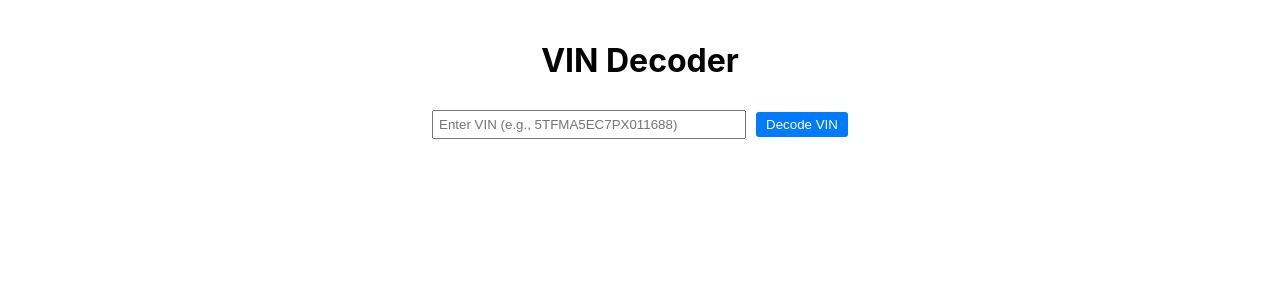
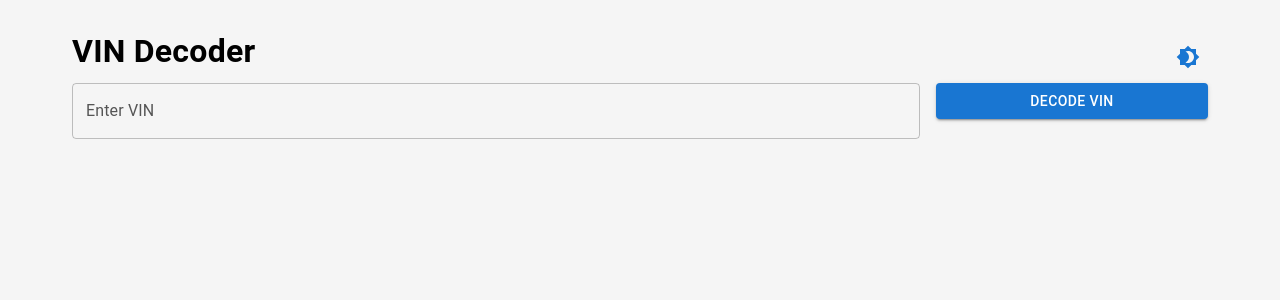
Before and after one commit to kcahrens/vin-decoder, a React (Create React App) app: page / in a window 1280 px wide. Shown: the top 300 px of the page. Built offline with nearby package versions, Linux system fonts and the light colour scheme.

Commit message:
Updated theme toggle to icon and added system dark mode detection

```diff
--- a/src/App.css
+++ b/src/App.css
@@ -1,6 +1,13 @@
 .App {
   text-align: center;
   padding: 20px;
+}
+
+.input-container {
+  display: flex;
+  justify-content: center;
+  align-items: center;
+  margin-bottom: 20px;
 }
 
 .key-fields {
@@ -10,6 +17,7 @@
   border-radius: 5px;
   background-color: #f9f9f9;
   display: inline-block;
+  width: 600px; /* Widened key details area */
 }
 
 .key-fields h2 {
@@ -21,7 +29,6 @@
   display: grid;
   grid-template-columns: repeat(2, 1fr); /* Two columns */
   gap: 10px; /* Space between items */
-  max-width: 400px; /* Limits grid width for compactness */
 }
 
 .grid-item {
@@ -30,7 +37,6 @@
 }
 
 button {
-  margin-top: 10px;
   padding: 5px 10px;
   background-color: #007bff;
   color: white;
--- a/src/App.js
+++ b/src/App.js
@@ -1,112 +1,237 @@
-import React, { useState } from 'react';
+import React, { useState, useEffect } from 'react';
+import {
+  Container,
+  TextField,
+  Button,
+  Grid,
+  Typography,
+  Paper,
+  CssBaseline,
+  ThemeProvider,
+  createTheme,
+  IconButton,
+} from '@mui/material';
+import { Brightness4, Brightness7 } from '@mui/icons-material';
 import axios from 'axios';
-import './App.css';
+
+// Define light and dark themes (unchanged)
+const lightTheme = createTheme({
+  palette: {
+    mode: 'light',
+    primary: {
+      main: '#1976d2',
+    },
+    background: {
+      default: '#f5f5f5',
+      paper: '#ffffff',
+    },
+    text: {
+      primary: '#000000',
+      secondary: '#555555',
+    },
+  },
+  typography: {
+    h4: {
+      fontSize: '2rem',
+      fontWeight: 700,
+    },
+    h5: {
+      fontSize: '1.5rem',
+      fontWeight: 500,
+    },
+    h6: {
+      fontSize: '1.25rem',
+      fontWeight: 500,
+    },
+  },
+});
+
+const darkTheme = createTheme({
+  palette: {
+    mode: 'dark',
+    primary: {
+      main: '#90caf9',
+    },
+    background: {
+      default: '#121212',
+      paper: '#1e1e1e',
+    },
+    text: {
+      primary: '#ffffff',
+      secondary: '#b0b0b0',
+    },
+  },
+  typography: {
+    h4: {
+      fontSize: '2rem',
+      fontWeight: 700,
+    },
+    h5: {
+      fontSize: '1.5rem',
+      fontWeight: 500,
+    },
+    h6: {
+      fontSize: '1.25rem',
+      fontWeight: 500,
+    },
+  },
+});
 
 function App() {
   const [vin, setVin] = useState('');
-  const [results, setResults] = useState([]);
-  const [keyFields, setKeyFields] = useState([]);
+  const [vehicleData, setVehicleData] = useState(null);
   const [showFullDetails, setShowFullDetails] = useState(false);
+  const [error, setError] = useState(null);
+  const [darkMode, setDarkMode] = useState(
+    window.matchMedia('(prefers-color-scheme: dark)').matches
+  );
 
-  const handleDecode = async () => {
+  // Detect system theme changes
+  useEffect(() => {
+    const mediaQuery = window.matchMedia('(prefers-color-scheme: dark)');
+    const handleChange = (e) => setDarkMode(e.matches);
+
+    mediaQuery.addEventListener('change', handleChange);
+    return () => mediaQuery.removeEventListener('change', handleChange);
+  }, []);
+
+  const handleVinChange = (event) => {
+    setVin(event.target.value);
+  };
+
+  const decodeVin = async () => {
+    setError(null);
     try {
+      console.log('Decoding VIN:', vin);
       const response = await axios.post('http://localhost:5010/decode', { vin });
-      const data = response.data;
-
-      if (data.length > 0 && data[0].Variable === 'Error') {
-        setResults(data);
-        setKeyFields([]);
-      } else {
-        const keyVariables = [
-          'Model Year',
-          'Make',
-          'Model',
-          'Trim',
-          'Drive Type',
-          'Engine Model',
-          'Fuel Type'  // Changed from 'Fuel Type - Primary'
-        ];
-        const keyFields = keyVariables.map(variable => ({
-          Variable: variable,
-          Value: data.find(row => row.Variable === variable)?.Value || 'N/A'
-        }));
-        setKeyFields(keyFields);
-        setResults(data);
-        setShowFullDetails(false);
-      }
+      console.log('API Response:', response.data);
+      setVehicleData(response.data);
     } catch (error) {
-      console.error('Error decoding VIN:', error.response ? error.response.data : error.message);
-      setResults([{ Variable: 'Error', Value: error.response ? error.response.data[0].Value : 'Failed to connect to server' }]);
-      setKeyFields([]);
+      console.error('Error decoding VIN:', error);
+      setError('Failed to decode VIN. Please check the VIN and try again.');
+      setVehicleData(null);
     }
   };
 
+  const handleSubmit = (event) => {
+    event.preventDefault();
+    decodeVin();
+  };
+
+  const toggleTheme = () => {
+    setDarkMode(!darkMode);
+  };
+
+  useEffect(() => {
+    console.log('Vehicle Data:', vehicleData);
+  }, [vehicleData]);
+
+  const keyVariables = [
+    'Make',
+    'Model',
+    'Year',
+    'Trim',
+    'Drive Type',
+    'Fuel Type',
+    'Transmission Speeds',
+    'Transmission Style',
+    'Engine Model'
+  ];
+
+  const keyFields = vehicleData
+    ? keyVariables.map((variable) => {
+        const row = vehicleData.find((row) => row.Variable === variable);
+        return {
+          Variable: variable,
+          Value: row ? row.Value : 'N/A',
+        };
+      })
+    : [];
+
   return (
-    <div className="App">
-      <h1>VIN Decoder</h1>
-      <div>
-        <input
-          type="text"
+    <ThemeProvider theme={darkMode ? darkTheme : lightTheme}>
+      <CssBaseline />
+      <Container maxWidth="lg" style={{ padding: '2rem' }}>
+        <Grid container spacing={2} alignItems="center" justifyContent="space-between">
+          <Grid item xs={11}>
+            <Typography variant="h4" gutterBottom>
+              VIN Decoder
+            </Typography>
+          </Grid>
+          <Grid item xs={1} style={{ textAlign: 'right' }}>
+            <IconButton onClick={toggleTheme} color="primary">
+              {darkMode ? <Brightness7 /> : <Brightness4 />}
+            </IconButton>
+          </Grid>
+        </Grid>
+        <form onSubmit={handleSubmit}>
+          <Grid container spacing={2} style={{ marginBottom: '1rem' }}>
+            <Grid item xs={9}>
+              <TextField
+                label="Enter VIN"
+                variant="outlined"
                 value={vin}
-          onChange={(e) => setVin(e.target.value)}
-          onKeyPress={(e) => {
-            if (e.key === 'Enter') {
-              handleDecode(); // Triggers decode on Enter
-            }
-          }}
-          placeholder="Enter VIN (e.g., 5TFMA5EC7PX011688)"
-          style={{ width: '300px', padding: '5px' }}
+                onChange={handleVinChange}
+                fullWidth
               />
-        <button onClick={handleDecode} style={{ marginLeft: '10px', padding: '5px 10px' }}>
+            </Grid>
+            <Grid item xs={3}>
+              <Button variant="contained" color="primary" type="submit" fullWidth>
                 Decode VIN
-        </button>
-      </div>
-      {results.length > 0 && results[0].Variable === 'Error' ? (
-        <div className="error">
-          <p>{results[0].Value}</p>
-        </div>
-      ) : (
-        <>
-          {keyFields.length > 0 && (
-            <div className="key-fields">
-              <h2>Key Details</h2>
-              <div className="grid">
-                {keyFields.map(field => (
-                  <div key={field.Variable} className="grid-item">
+              </Button>
+            </Grid>
+          </Grid>
+        </form>
+        {error && (
+          <Typography color="error" style={{ marginTop: '1rem' }}>
+            {error}
+          </Typography>
+        )}
+        {vehicleData && vehicleData.length === 0 && (
+          <Typography style={{ marginTop: '1rem' }}>
+            No data found for this VIN.
+          </Typography>
+        )}
+        {vehicleData && vehicleData.length > 0 && (
+          <Paper elevation={3} style={{ padding: '2rem', marginTop: '2rem' }}>
+            <Typography variant="h5" gutterBottom>
+              Vehicle Information
+            </Typography>
+            <Grid container spacing={2}>
+              {keyFields.map((field) => (
+                <Grid item xs={6} key={field.Variable}>
+                  <Typography>
                     <strong>{field.Variable}:</strong> {field.Value}
-                  </div>
+                  </Typography>
+                </Grid>
               ))}
-              </div>
+            </Grid>
+            <Button
+              variant="outlined"
+              color="primary"
+              onClick={() => setShowFullDetails(!showFullDetails)}
+              style={{ marginTop: '10px' }}
+            >
+              {showFullDetails ? 'Hide Full Details' : 'Show Full Details'}
+            </Button>
+            {showFullDetails && (
+              <div style={{ marginTop: '1rem' }}>
+                <Typography variant="h6">Full Details</Typography>
+                <Grid container spacing={2}>
+                  {vehicleData.map((row, index) => (
+                    <Grid item xs={6} key={index}>
+                      <Typography>
+                        <strong>{row.Variable}:</strong> {row.Value}
+                      </Typography>
+                    </Grid>
+                  ))}
+                </Grid>
               </div>
             )}
-          {results.length > 0 && (
-            <>
-              <button onClick={() => setShowFullDetails(!showFullDetails)}>
-                {showFullDetails ? 'Hide Full Details' : 'Show Full Details'}
-              </button>
-              {showFullDetails && (
-                <table>
-                  <thead>
-                    <tr>
-                      <th>Variable</th>
-                      <th>Value</th>
-                    </tr>
-                  </thead>
-                  <tbody>
-                    {results.map((row, index) => (
-                      <tr key={index}>
-                        <td>{row.Variable}</td>
-                        <td>{row.Value}</td>
-                      </tr>
-                    ))}
-                  </tbody>
-                </table>
+          </Paper>
         )}
-            </>
-          )}
-        </>
-      )}
-    </div>
+      </Container>
+    </ThemeProvider>
   );
 }
 
```
Also changed, not shown: package.json (+6 -1 lines), 16 other files (tests, documents, lock files or other folders). Lines whose indentation alone changed are shown as unchanged.
